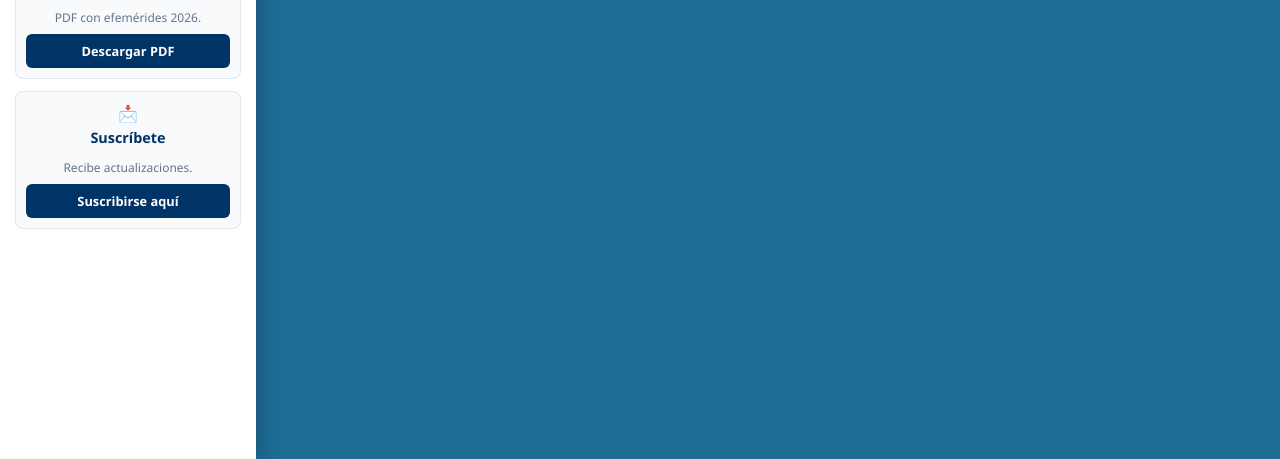
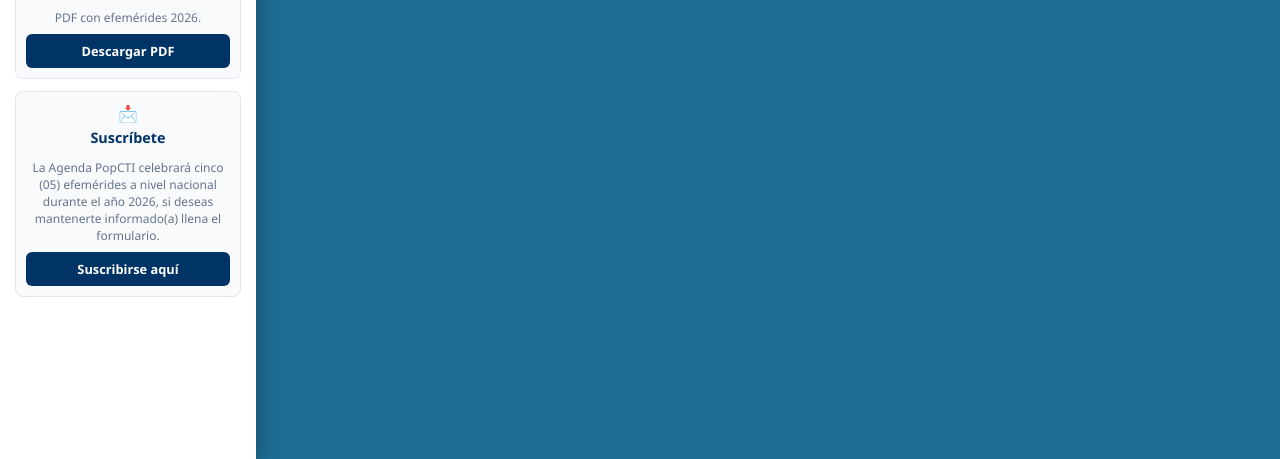
Before and after one commit to popularizacion-cti/agenda-cti, a website: page index.html in a window 1280 px wide. Shown: the part 341-800 px from the top of the page. Drawn offline with Linux system fonts and the light colour scheme; no server answers.

Commit message:
Update index.html

```diff
--- a/index.html
+++ b/index.html
@@ -153,7 +153,7 @@
           <div class="sidebar-card">
             <div class="icon-small">📩</div>
             <h3>Suscríbete</h3>
-            <p>Recibe actualizaciones.</p>
+            <p>La Agenda PopCTI celebrará cinco (05) efemérides a nivel nacional durante el año 2026, si deseas mantenerte informado(a) llena el formulario.</p>
             <a href="https://docs.google.com/forms/e/1FAIpQLSfDd_ZqwPto_zZkG_mKSqBKLXFdGevqLPhKPw4GMUb5EqszRg/viewform" target="_blank" class="btn btn-sidebar">Suscribirse aquí</a>
           </div>
         </div>
```
